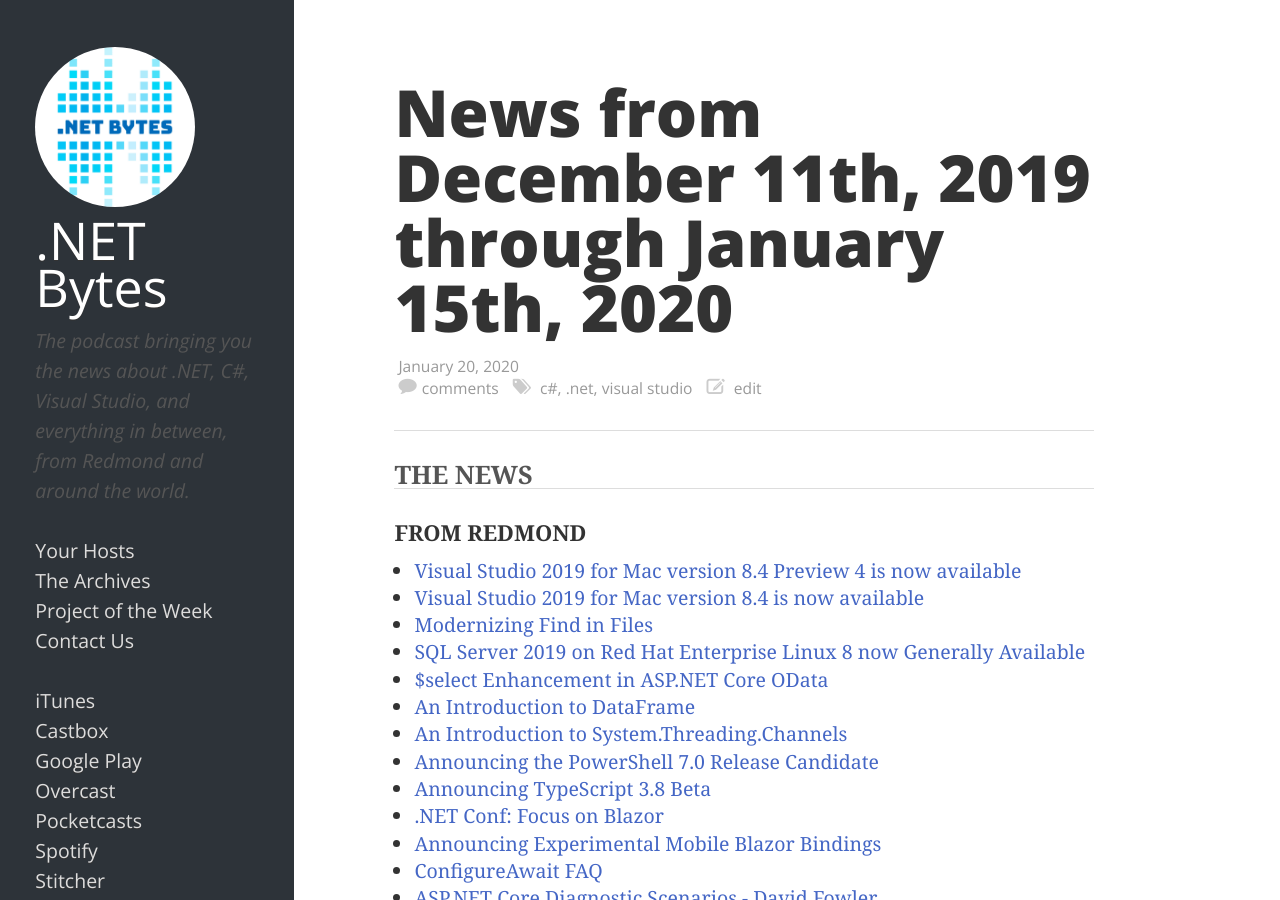
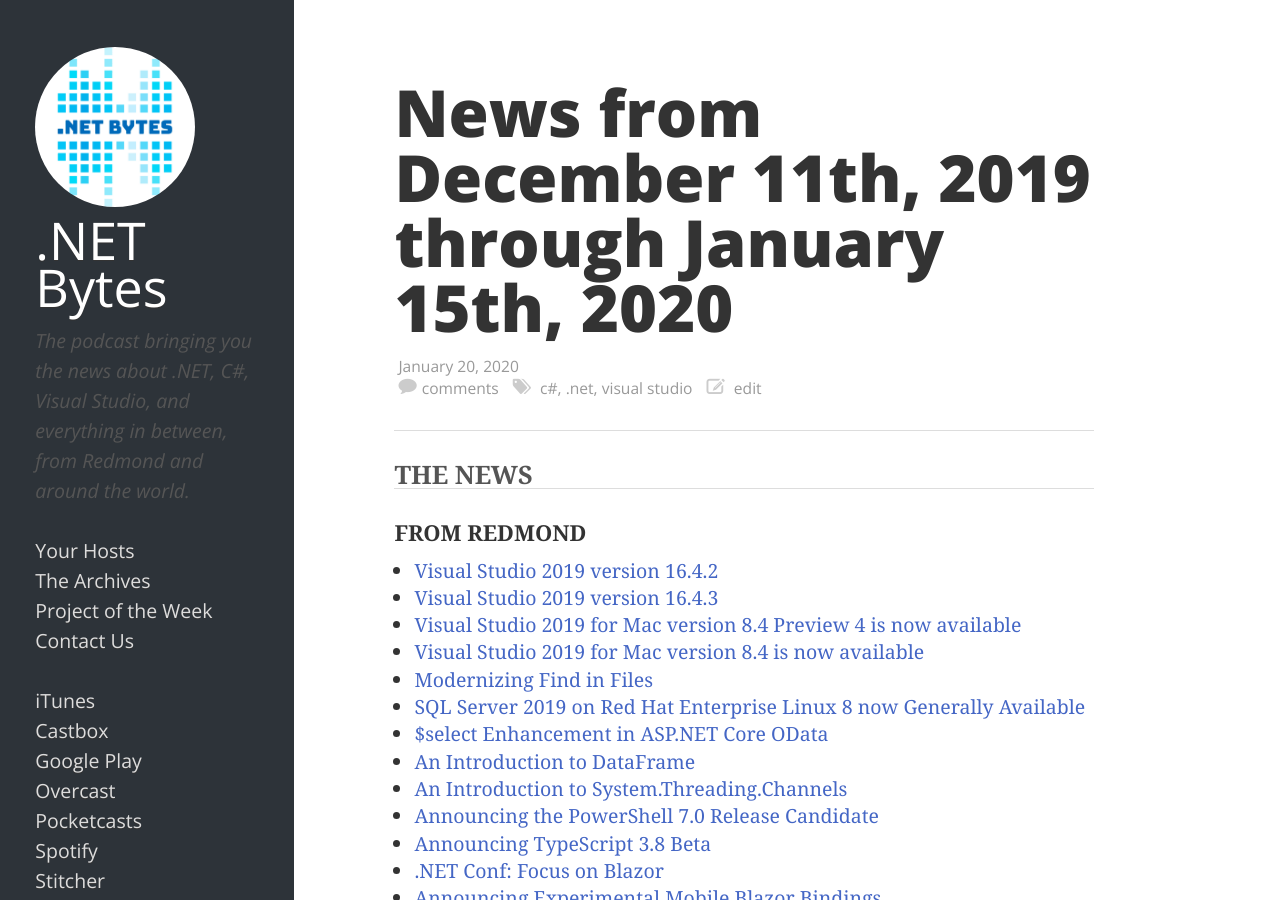
Before and after one commit to dotnetbytes/Website, a Jekyll site: the page built from _posts/2020-01-20-14.md, in a window 1280 px wide and 900 px high. Built offline with Jekyll 4.4.1, drawn with Linux system fonts in a browser that asks for light colours; comment, search, counter and statistics services are not loaded.

Commit message:
Adding in new VS releases

```diff
--- a/_posts/2020-01-20-14.md
+++ b/_posts/2020-01-20-14.md
@@ -11,6 +11,8 @@ duration: ""
 
 ### FROM REDMOND
 
+* [Visual Studio 2019 version 16.4.2](https://docs.microsoft.com/en-us/visualstudio/releases/2019/release-notes#--visual-studio-2019-version-1642)
+* [Visual Studio 2019 version 16.4.3](https://docs.microsoft.com/en-us/visualstudio/releases/2019/release-notes#--visual-studio-2019-version-1643-)
 * [Visual Studio 2019 for Mac version 8.4 Preview 4 is now available](https://devblogs.microsoft.com/visualstudio/visual-studio-2019-for-mac-version-8-4-preview-4-is-now-available/)
 * [Visual Studio 2019 for Mac version 8.4 is now available](https://devblogs.microsoft.com/visualstudio/visual-studio-2019-for-mac-version-8-4-is-now-available/)
 * [Modernizing Find in Files](https://devblogs.microsoft.com/visualstudio/modernizing-find-in-files/)
```
